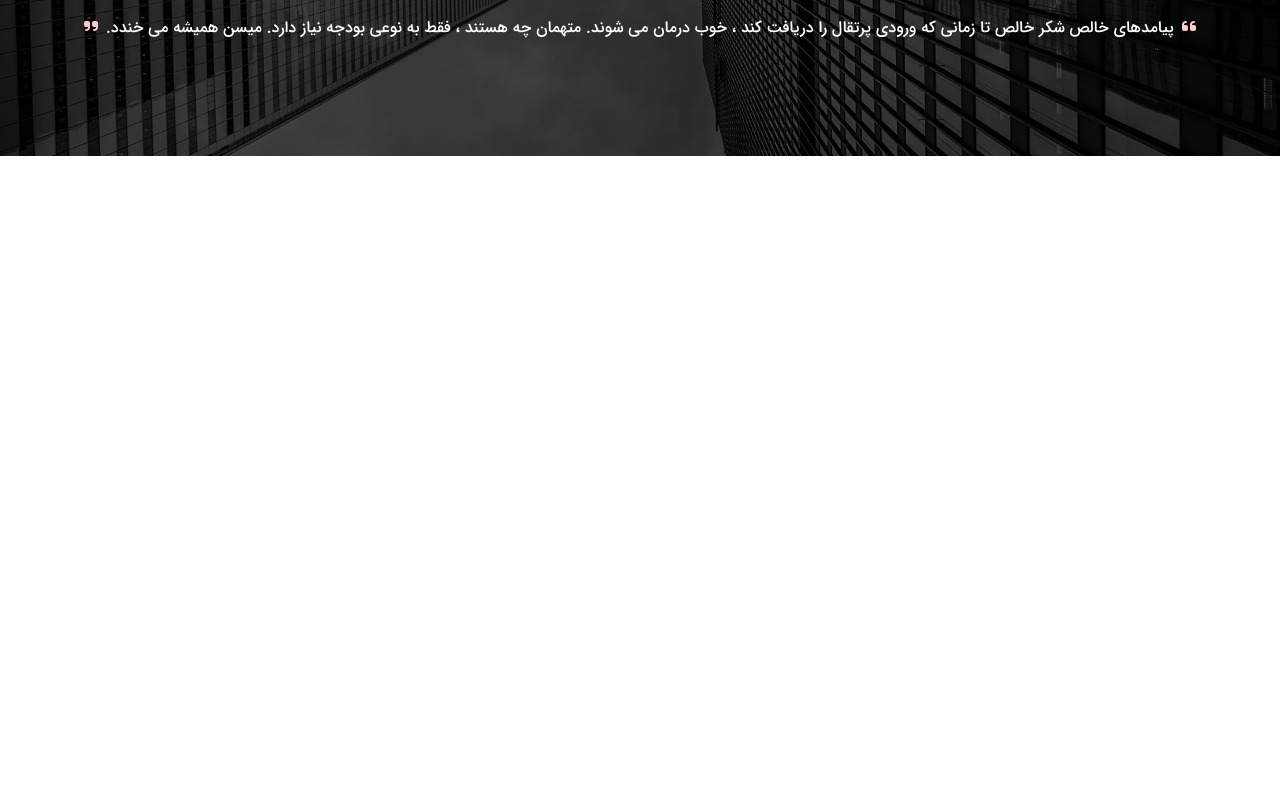
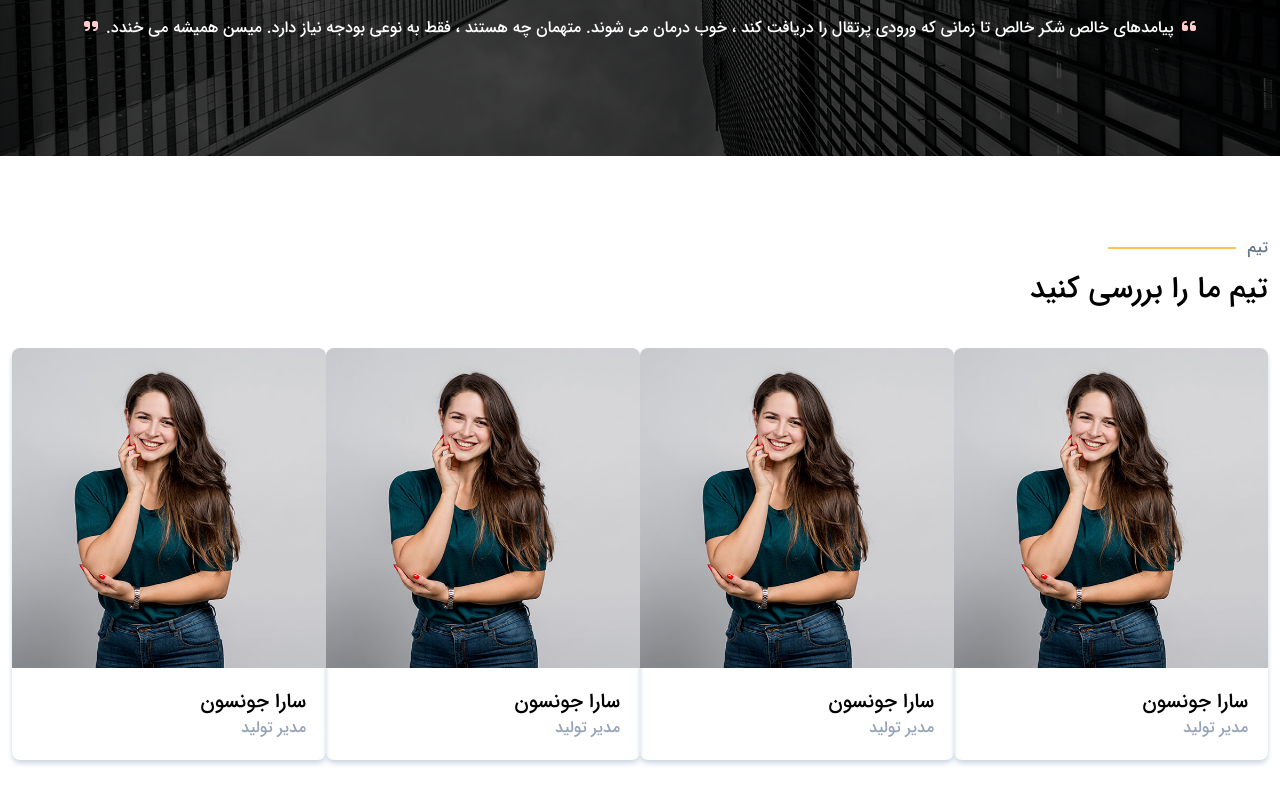
Before and after one commit to salehMb1999/kasuka, a React (Vite) app: page / in a window 1280 px wide. Shown: the part 6273-7073 px from the top of the page. Before the commit the page ends 6469 px from the top, so only its background shows below. Built offline with nearby package versions, Linux system fonts and the light colour scheme.

Commit message:
teams section finished without responsive :)

```diff
--- a/src/main.jsx
+++ b/src/main.jsx
@@ -9,6 +9,7 @@ import Cta from "./cta/cta";
 import Portfolio from "./portfolio/portfolio";
 import Counts from "./counts/counts";
 import Testimonials from "./testimonials/testimonials";
+import Teams from "./teams/teams";
 ReactDOM.createRoot(document.getElementById("root")).render(
   <React.StrictMode>
     <Header />
@@ -19,5 +20,6 @@ ReactDOM.createRoot(document.getElementById("root")).render(
     <Portfolio />
     <Counts />
     <Testimonials />
+    <Teams />
   </React.StrictMode>,
 );
--- /dev/null
+++ b/src/teams/teamBoxes.jsx
@@ -0,0 +1,10 @@
+export default function TeamBoxes() {
+  return (
+    <div className="flex w-2/4 items-center justify-center gap-5">
+      <i className="fa-brands fa-linkedin flex cursor-pointer items-center justify-center rounded-md bg-slate-100 bg-opacity-50 p-2 text-xl leading-5 text-slate-700 duration-300 ease-in-out hover:bg-[#ffc451] hover:bg-opacity-100"></i>
+      <i className="fa-brands fa-instagram flex cursor-pointer items-center justify-center rounded-md bg-slate-100 bg-opacity-50 p-2 text-xl leading-5 text-slate-700 duration-300 ease-in-out hover:bg-[#ffc451] hover:bg-opacity-100"></i>
+      <i className="fa-brands fa-facebook flex cursor-pointer items-center justify-center rounded-md bg-slate-100 bg-opacity-50 p-2 text-xl leading-5 text-slate-700 duration-300 ease-in-out hover:bg-[#ffc451] hover:bg-opacity-100"></i>
+      <i className="fa-brands fa-twitter flex cursor-pointer items-center justify-center rounded-md bg-slate-100 bg-opacity-50 p-2 text-xl leading-5 text-slate-700 duration-300 ease-in-out hover:bg-[#ffc451] hover:bg-opacity-100"></i>
+    </div>
+  );
+}
--- /dev/null
+++ b/src/teams/teamMembers.jsx
@@ -0,0 +1,22 @@
+import TeamBoxes from "./teamBoxes";
+
+export default function TeamMembers() {
+  return (
+    <div className="group/box overflow-hidden rounded-lg font-iranSansMed shadow-md shadow-slate-300">
+      <div className="relative z-0 w-80 overflow-hidden">
+        <img
+          className="h-full w-full"
+          src="./src/public/images/team-2.jpg"
+          alt="team-2"
+        />
+        <div className="absolute bottom-10 left-1/2 z-50 flex w-full -translate-x-1/2 items-center justify-center opacity-0 duration-300 ease-in-out group-hover/box:bottom-5 group-hover/box:opacity-100">
+          <TeamBoxes />
+        </div>
+      </div>
+      <div className="p-5">
+        <p className="text-xl">سارا جونسون</p>
+        <p className="text-slate-400">مدیر تولید</p>
+      </div>
+    </div>
+  );
+}
--- /dev/null
+++ b/src/teams/teams.jsx
@@ -0,0 +1,19 @@
+import TeamMembers from "./teamMembers";
+export default function Teams() {
+  return (
+    <div className="container mx-auto px-3 py-10 font-iranSansMed">
+      <div className="flex flex-col items-start justify-start gap-3">
+        <span className="relative text-slate-500 before:absolute before:right-8 before:top-1/2 before:h-0.5 before:w-32 before:-translate-y-1/2 before:bg-[#ffc451]">
+          تیم
+        </span>
+        <h2 className="text-3xl">تیم ما را بررسی کنید</h2>
+      </div>
+      <div className="flex items-center justify-between pt-10">
+        <TeamMembers />
+        <TeamMembers />
+        <TeamMembers />
+        <TeamMembers />
+      </div>
+    </div>
+  );
+}
```
Also changed, not shown: src/public/images/team-2.jpg (added).
